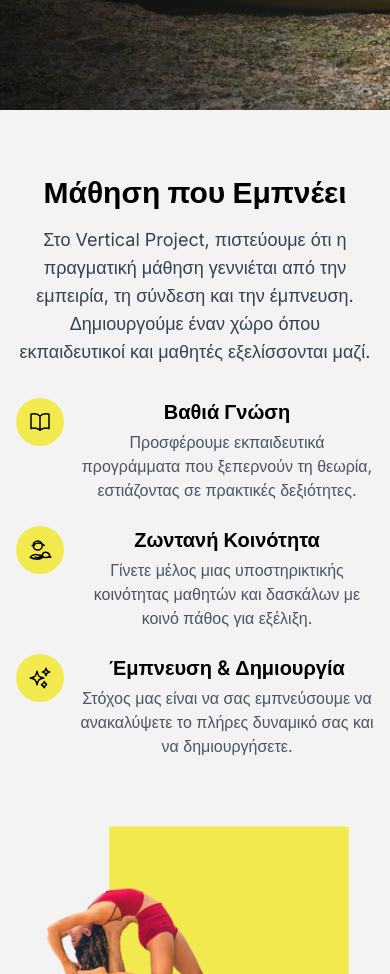
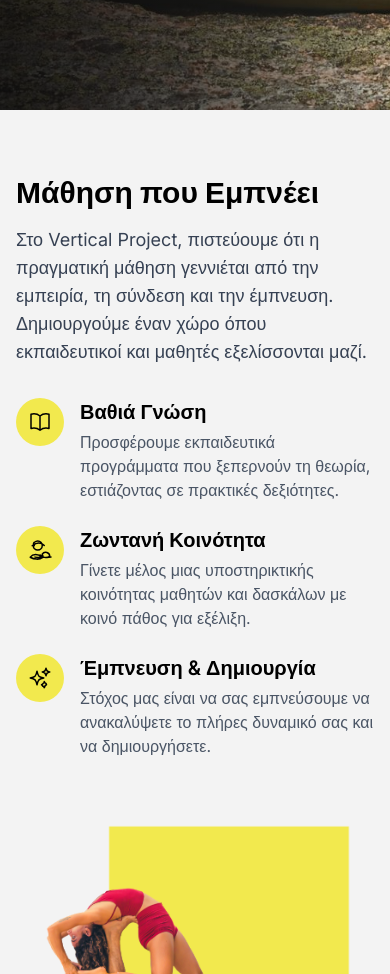
Before and after one commit to Tsagiannoudis/vertical-project, a Next.js app: page / in a window 390 px wide. Shown: the part 734-1708 px from the top of the page. Built offline with nearby package versions, Linux system fonts and the light colour scheme.

Commit message:
css fixed homepage

```diff
--- a/src/components/home/Instructors.tsx
+++ b/src/components/home/Instructors.tsx
@@ -27,7 +27,7 @@ export default function Instructors() {
             Γνωρίστε τους Εκπαιδευτές μας
             <hr className="border-[#f2e94e] border-2 mt-4 w-76 mx-auto justify-center mb-6" />
           </h2>
-          <p className="text-lg">
+          <p className="text-lg md:text-left">
             Στο Vertical Project, οι εκπαιδευτές μας είναι η καρδιά της
             αποστολής μας. Με πάθος για τη διδασκαλία και βαθιά γνώση,
             δεσμεύονται να σας καθοδηγήσουν στο ταξίδι σας.
--- a/src/components/home/WelcomeSection.tsx
+++ b/src/components/home/WelcomeSection.tsx
@@ -44,7 +44,7 @@ const WelcomeSection = () => {
         <div className="grid md:grid-cols-2 gap-12 lg:gap-24 items-center">
 
           {/* Right Column: Text Content */}
-          <div className="text-center md:text-left">
+          <div className="md:text-left">
             <h2 className="text-3xl md:text-4xl font-bold mb-4">
               Μάθηση που Εμπνέει
             </h2>
```
